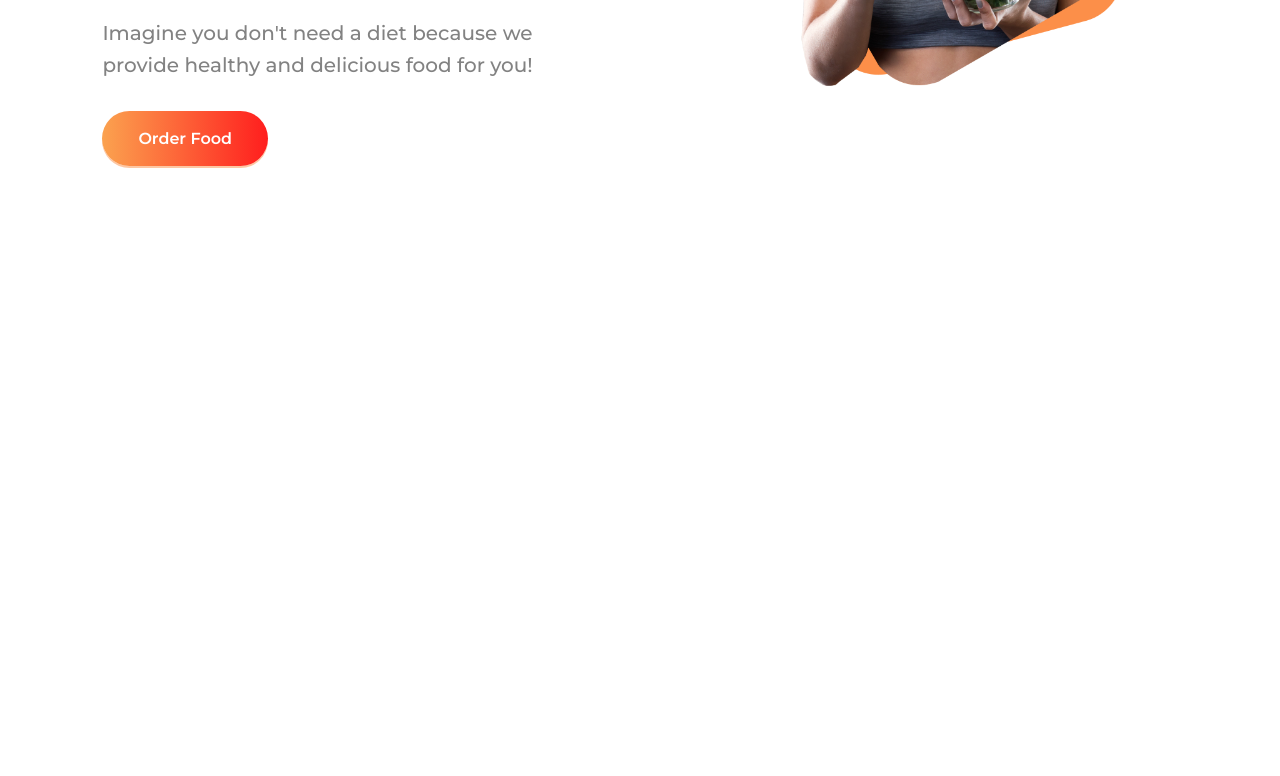
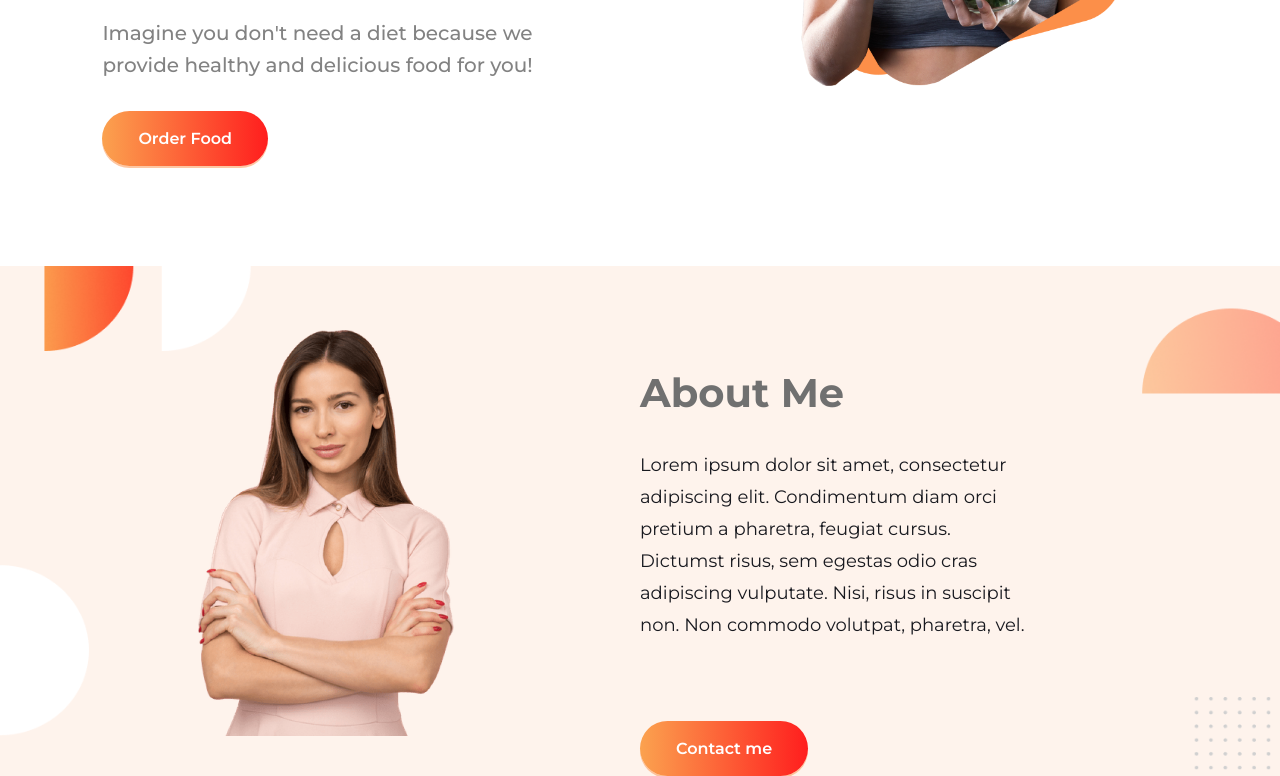
Before and after one commit to tahmina-97/eat-healthy, a plain HTML site: page index.html in a window 1280 px wide. Shown: the part 423-1199 px from the top of the page. Before the commit the page ends 800 px from the top, so only its background shows below. Drawn offline with Linux system fonts and the light colour scheme.

Commit message:
second section

```diff
--- a/index.html
+++ b/index.html
@@ -22,5 +22,18 @@
         </div>
     </section>
 
+    <section id="about-section" class="flexible-container">
+        <div class="half-width">
+            <img src="images/about-img.png" alt="">
+        </div>
+
+        <div class="half-width right-div">
+            <h2>About Me</h2>
+            <p>Lorem ipsum dolor sit amet, consectetur adipiscing elit. Condimentum diam orci pretium a pharetra, feugiat cursus. Dictumst risus, sem egestas odio cras adipiscing vulputate. Nisi, risus in suscipit non. Non commodo volutpat, pharetra, vel.</p>
+            <a class="btn" href="https://www.foodpanda.com/">Contact me</a>
+        </div>
+
+    </section>
+
 </body>
 </html>
--- a/style.css
+++ b/style.css
@@ -11,18 +11,14 @@ body{
     font-family: 'Montserrat', sans-serif;
 }
 
+/* ########### header section styling #################### */
+
 .flexible-container{
     display: flex;
 }
 
 .half-width{
     width: 50%;
-}
-
-.half-width img{
-    width: 80%;
-    padding-left: 10%;
-    padding-top: 10%;
 }
 
 .color-orange{
@@ -34,7 +30,7 @@ body{
     margin-top: 10%;
 }
 
-h1{
+#header-section h1{
     font-size: 60px;
     font-weight: 700;
     color: #575757;
@@ -60,3 +56,48 @@ h1{
     margin-top: 10px;
     box-shadow: 0px 2px rgba(252, 143, 73, 0.5);
 }
+
+
+#header-section img{
+    width: 80%;
+    padding-left: 10%;
+    padding-top: 10%;
+}
+
+#header-section{
+    margin-bottom: 100px;
+}
+
+/* ########### about section styling #################### */
+
+#about-section{
+    background-image: url(images/about-bg.png);
+    background-repeat: no-repeat;
+    background-size: 100% 100%;
+}
+#about-section img{
+    width: 40%;
+    /* margin-left: 30%; */
+    margin: 0 198px;
+    margin-top: 64px;
+    /* margin: 64px 198px; */
+}
+
+.right-div{
+    margin-top: 8%;
+}
+#about-section h2{
+    font-size: 40px;
+    font-weight: 700;
+    color:#707070;
+    margin-bottom: 32px;
+}
+
+#about-section p{
+    width: 62%;
+    line-height: 32px;
+    font-size: 18px;
+    font-weight: 400;
+    color: #18191F;
+    margin-bottom: 70px;
+}
```
